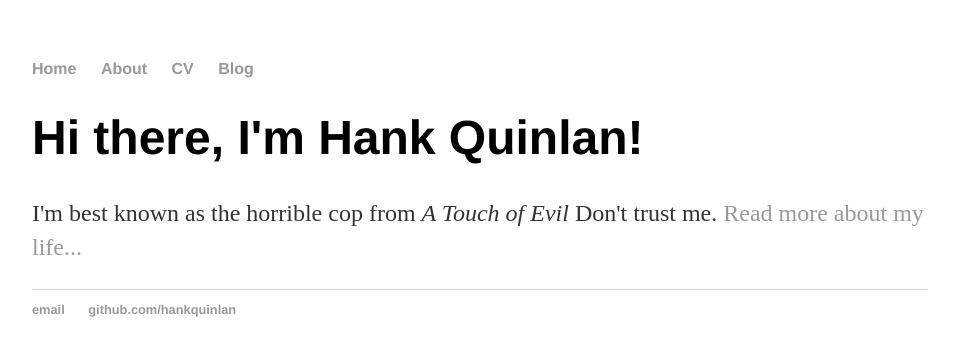
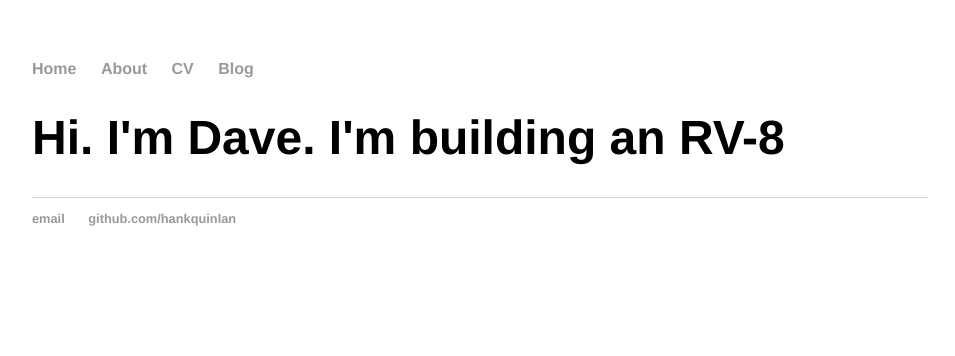
Before and after one commit to thebebo/bebo-rv8, a Jekyll site: the page built from index.html, in a window 1280 px wide. Shown: the top 356 px of the page, without its empty margins (160-1115 px from the left). Built offline with Jekyll 4.4.1, drawn with Linux system fonts in a browser that asks for light colours.

Commit message:
Updated some titles

```diff
--- a/index.html
+++ b/index.html
@@ -1,8 +1,7 @@
 ---
 layout: default
-title: Hank Quinlan, Horrible Cop
+title: Bebo's RV-8 Build
 ---
 <div class="blurb">
-	<h1>Hi there, I'm Hank Quinlan!</h1>
-	<p>I'm best known as the horrible cop from <em>A Touch of Evil</em> Don't trust me. <a href="/about">Read more about my life...</a></p>
+	<h1>Hi. I'm Dave. I'm building an RV-8</h1>
 </div><!-- /.blurb -->
```
